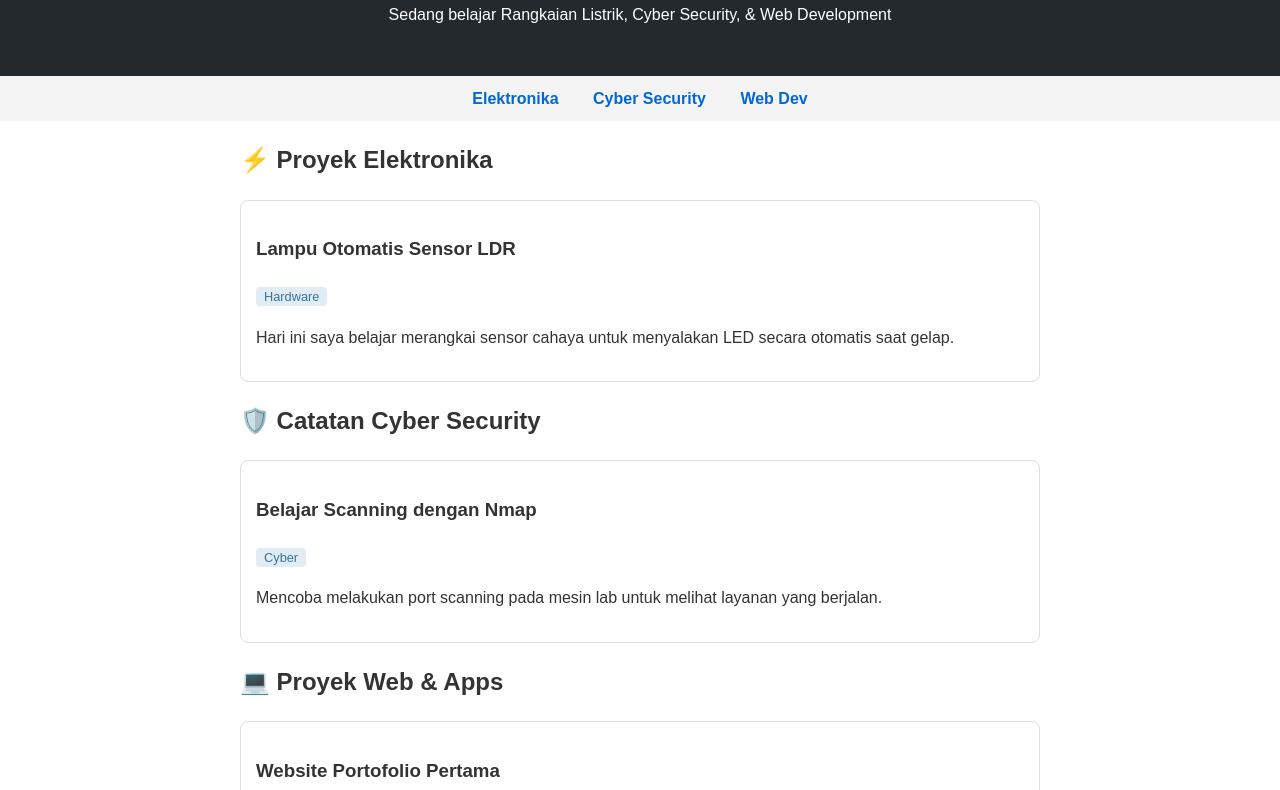
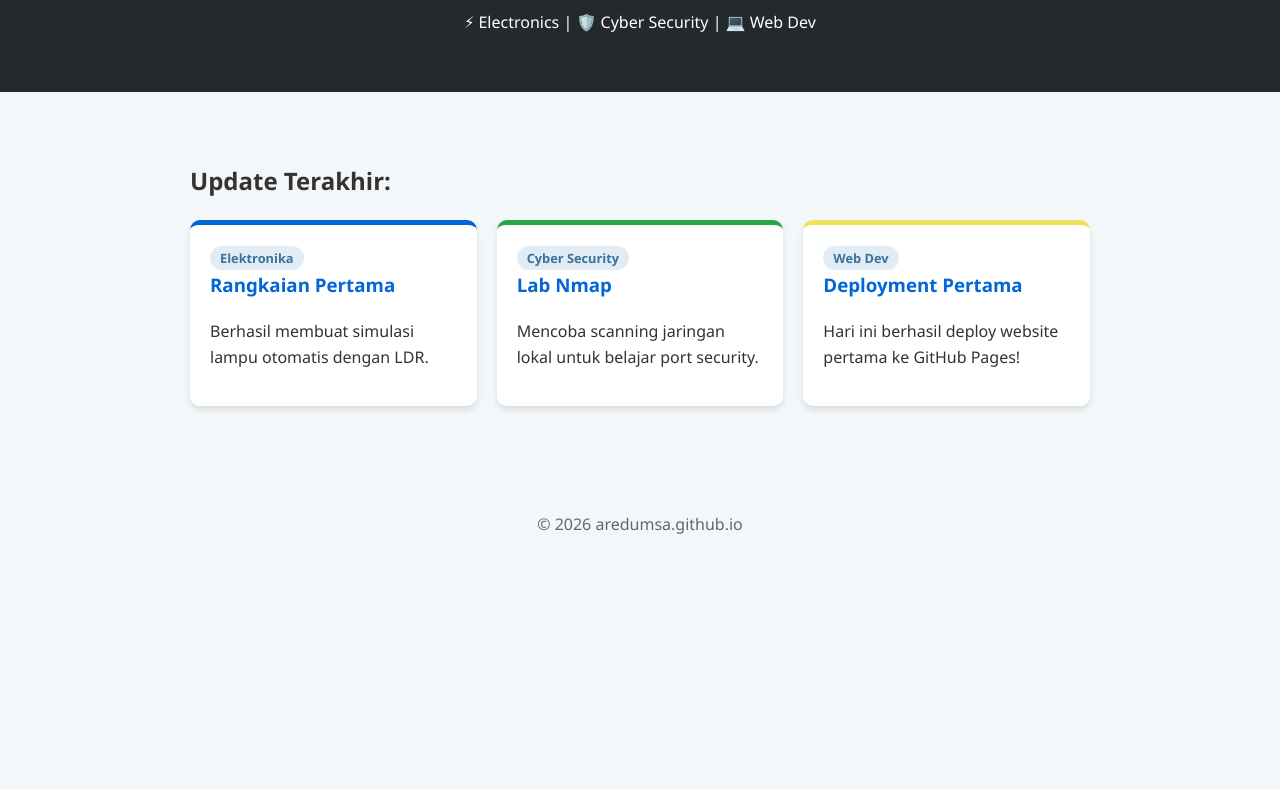
Before and after one commit to aredumsa/aredumsa.github.io, a plain HTML site: page index.html in a window 1280 px wide. Shown: the part 124-914 px from the top of the page. After the commit the page ends 800 px from the top, so only its background shows below. Drawn offline with Linux system fonts and the light colour scheme.

Commit message:
update perapihan

```diff
--- a/index.html
+++ b/index.html
@@ -3,65 +3,50 @@
 <head>
     <meta charset="UTF-8">
     <meta name="viewport" content="width=device-width, initial-scale=1.0">
-    <title>Jurnal Belajar - [Nama Kamu]</title>
+    <title>aredumsa | Learning Log</title>
     <style>
-        /* CSS Sederhana agar tampilan rapi */
-        body { font-family: sans-serif; line-height: 1.6; margin: 0; padding: 0; color: #333; }
-        header { background: #24292e; color: white; padding: 2rem; text-align: center; }
-        nav { background: #f4f4f4; padding: 10px; text-align: center; }
-        nav a { margin: 0 15px; text-decoration: none; color: #0366d6; font-weight: bold; }
-        .container { max-width: 800px; margin: 20px auto; padding: 0 20px; }
-        .card { border: 1px solid #ddd; padding: 15px; border-radius: 8px; margin-bottom: 20px; }
-        .tag { background: #e1ecf4; color: #39739d; padding: 2px 8px; border-radius: 4px; font-size: 0.8rem; }
-        footer { text-align: center; padding: 20px; font-size: 0.8rem; color: #666; }
+        body { font-family: 'Segoe UI', Tahoma, Geneva, Verdana, sans-serif; line-height: 1.6; margin: 0; background-color: #f4f7f9; color: #333; }
+        header { background: #24292e; color: white; padding: 40px 20px; text-align: center; }
+        .container { max-width: 900px; margin: 30px auto; padding: 20px; }
+        .grid { display: grid; grid-template-columns: repeat(auto-fit, minmax(250px, 1fr)); gap: 20px; }
+        .card { background: white; padding: 20px; border-radius: 10px; box-shadow: 0 4px 6px rgba(0,0,0,0.1); border-top: 5px solid #0366d6; }
+        .card h3 { margin-top: 0; color: #0366d6; }
+        .tag { background: #e1ecf4; color: #39739d; padding: 3px 10px; border-radius: 15px; font-size: 0.8rem; font-weight: bold; }
+        footer { text-align: center; margin-top: 50px; padding: 20px; color: #666; }
     </style>
 </head>
 <body>
 
 <header>
-    <h1>Halo, Saya [Nama Kamu] 👋</h1>
-    <p>Sedang belajar Rangkaian Listrik, Cyber Security, & Web Development</p>
+    <h1>Jurnal Belajar aredumsa</h1>
+    <p>⚡ Electronics | 🛡️ Cyber Security | 💻 Web Dev</p>
 </header>
 
-<nav>
-    <a href="#electronics">Elektronika</a>
-    <a href="#cyber">Cyber Security</a>
-    <a href="#web">Web Dev</a>
-</nav>
+<div class="container">
+    <h2>Update Terakhir:</h2>
+    <div class="grid">
+        <div class="card">
+            <span class="tag">Elektronika</span>
+            <h3>Rangkaian Pertama</h3>
+            <p>Berhasil membuat simulasi lampu otomatis dengan LDR.</p>
+        </div>
 
-<div class="container">
+        <div class="card" style="border-top-color: #28a745;">
+            <span class="tag">Cyber Security</span>
+            <h3>Lab Nmap</h3>
+            <p>Mencoba scanning jaringan lokal untuk belajar port security.</p>
+        </div>
 
-    <section id="electronics">
-        <h2>⚡ Proyek Elektronika</h2>
-        <div class="card">
-            <h3>Lampu Otomatis Sensor LDR</h3>
-            <span class="tag">Hardware</span>
-            <p>Hari ini saya belajar merangkai sensor cahaya untuk menyalakan LED secara otomatis saat gelap.</p>
+        <div class="card" style="border-top-color: #f1e05a;">
+            <span class="tag">Web Dev</span>
+            <h3>Deployment Pertama</h3>
+            <p>Hari ini berhasil deploy website pertama ke GitHub Pages!</p>
         </div>
-    </section>
-
-    <section id="cyber">
-        <h2>🛡️ Catatan Cyber Security</h2>
-        <div class="card">
-            <h3>Belajar Scanning dengan Nmap</h3>
-            <span class="tag">Cyber</span>
-            <p>Mencoba melakukan port scanning pada mesin lab untuk melihat layanan yang berjalan.</p>
-        </div>
-    </section>
-
-    <section id="web">
-        <h2>💻 Proyek Web & Apps</h2>
-        <div class="card">
-            <h3>Website Portofolio Pertama</h3>
-            <span class="tag">Web</span>
-            <p>Membangun website statis menggunakan GitHub Pages untuk mencatat proses belajar.</p>
-        </div>
-    </section>
-
+    </div>
 </div>
 
 <footer>
-    <p>Dibuat dengan semangat belajar &copy; 2026</p>
+    <p>&copy; 2026 aredumsa.github.io</p>
 </footer>
 
 </body>
```
